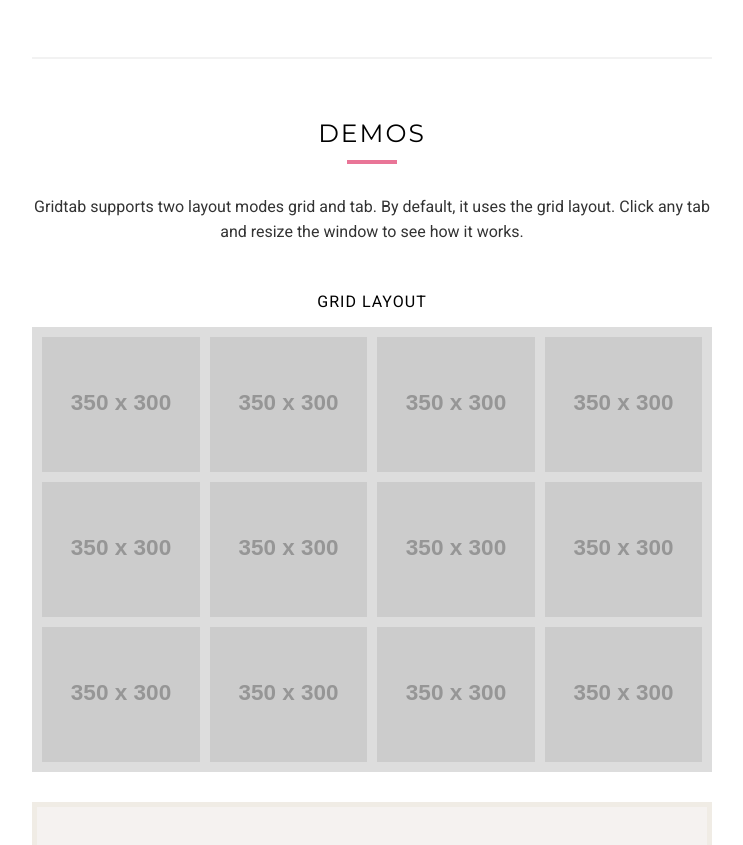
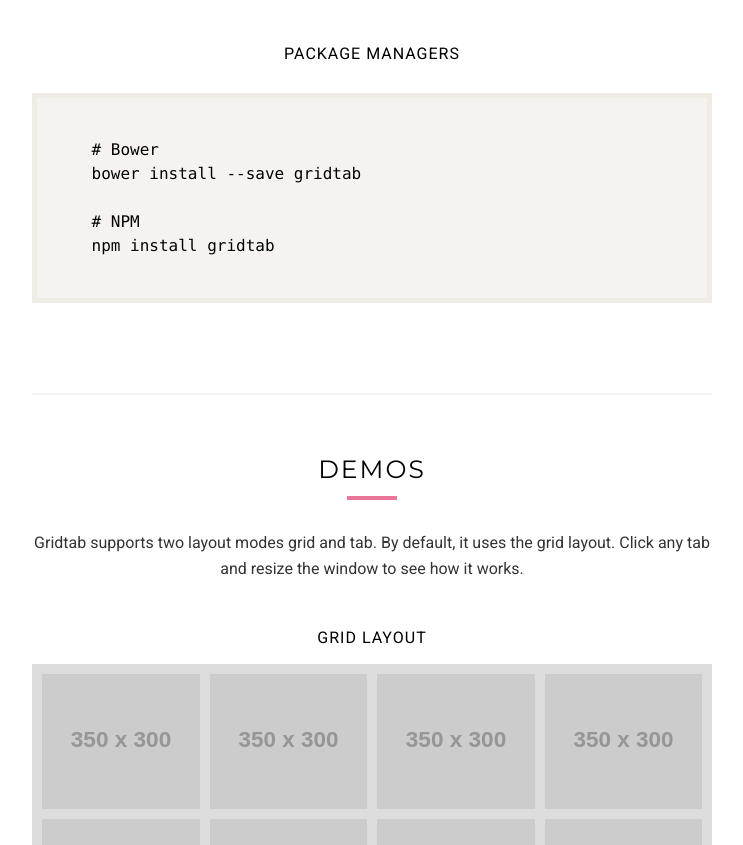
Before and after one commit to gopalraju/gridtab, a plain HTML site: page index.html in a window 1280 px wide. Shown: the part 1880-2725 px from the top of the page, without its empty margins (268-1011 px from the left). Drawn offline with nearby package versions, Linux system fonts and the light colour scheme; placeholder pictures from the web are drawn by us; a web font is replaced by a local one.

Commit message:
Added bower and npm installation info

```diff
--- a/index.html
+++ b/index.html
@@ -109,6 +109,7 @@
   <li>Custom selectors</li>
   <li>Right-To-Left Support</li>
 </ul>
+
 </section>
 
 <section>
@@ -800,6 +801,17 @@
 
 
 </div>
+
+<h5>Package Managers</h5>
+<pre>
+  <code class="language-basic">
+    # Bower
+    bower install --save gridtab
+
+    # NPM
+    npm install gridtab
+  </code>
+</pre>
 
 </section>
 <section>
```
